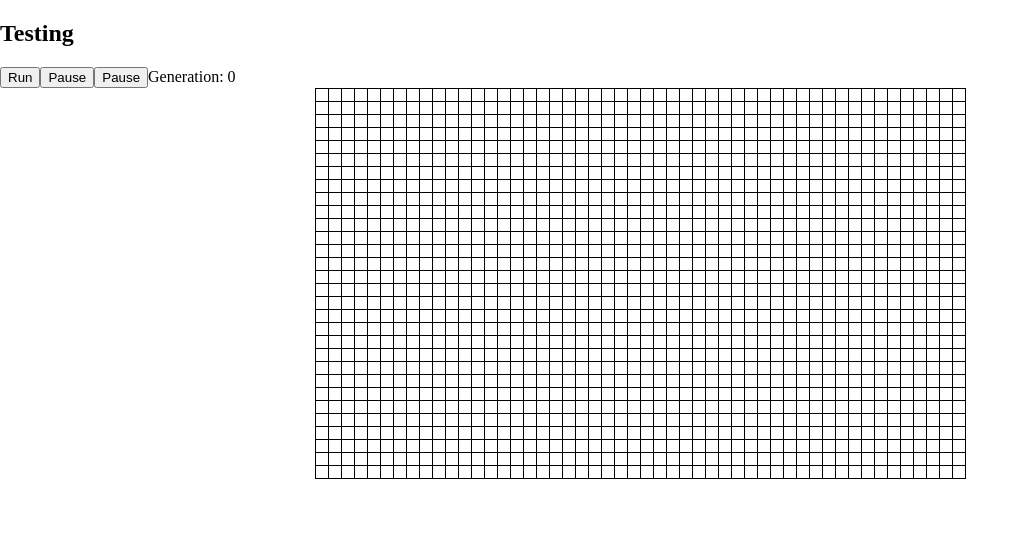
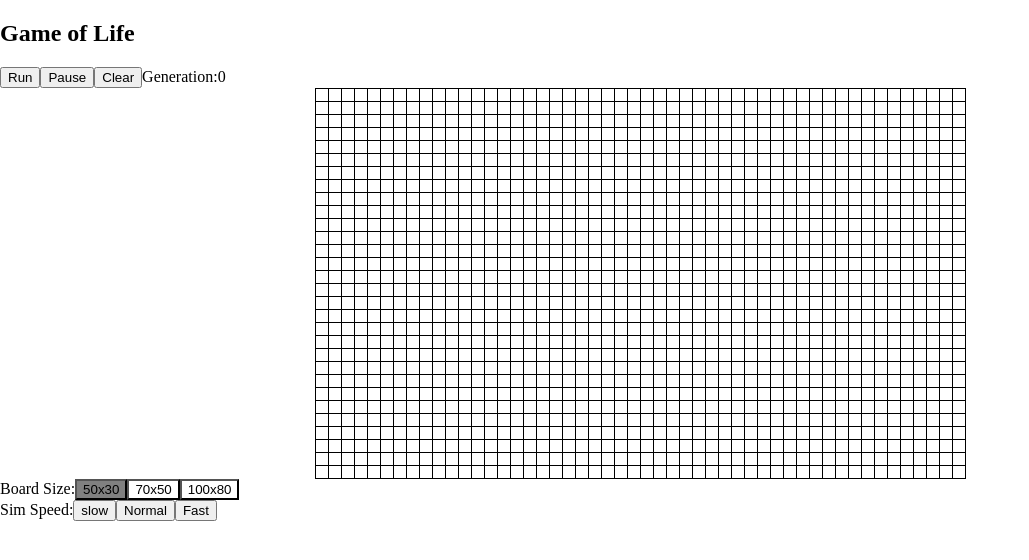
Before and after one commit to thisiswhale/Game-of-Life, a React app: page / in a window 1280 px wide. Shown: the top 560 px of the page, without its empty margins (0-1029 px from the left). Built offline with nearby package versions, Linux system fonts and the light colour scheme.

Commit message:
Render grid size based by button selection

```diff
--- a/public/app.bundle.css
+++ b/public/app.bundle.css
@@ -17,3 +17,9 @@ html, body {
 .container td {
   width: 10px;
   height: 10px; }
+
+.container .btm-nav-bar .btm-nav-btn.neutral-btn {
+  background-color: white; }
+
+.container .btm-nav-bar .btm-nav-btn.selected-size-btn {
+  background-color: gray; }
--- a/src/components/Container.js
+++ b/src/components/Container.js
@@ -1,7 +1,7 @@
 import React from "react";
 
 const Title = () => (
-  <h2 className='title'>Testing</h2>
+  <h2 className='title'>Game of Life</h2>
 );
 
 const Container = props => (
--- a/src/components/Main.js
+++ b/src/components/Main.js
@@ -6,41 +6,69 @@ export default class Main extends Component {
   constructor() {
     super();
     this.state = {
-      gridSize: [[50,30], [7,5], [10,8]],
-      currentSize: [],
+      gridSize: [
+        [
+          50, 30
+        ],
+        [
+          70, 50
+        ],
+        [
+          100, 80
+        ]
+      ],
+      selectedSize: [],
       counter: 0,
       runGame: false,
       pauseGame: false,
-      simulationSpeed: [10,20,30]
+      simulationSpeed: [10, 20, 30]
     }
 
   }
-  componentDidMount(){
-    this.setState({currentSize: this.state.gridSize[0]})
+  componentDidMount() {
+    this.setState({selectedSize: this.state.gridSize[0]})
+  }
+
+  setSelectedSize(gridSize) {
+    this.setState({ selectedSize: gridSize })
   }
 
   render() {
-    return (
-      <div>
-        <div className='control-time-bar'>
-            <button
-              className='control-time-btn'>Run</button>
-            <button
-              className='control-time-btn'
-            >Pause</button>
-            <button
-              className='control-time-btn'
-            >Pause</button>
-            <span
-              className='generation'
-            >Generation: </span>
-            <span
-              className='generation-counter'
-            >{this.state.counter}</span>
+    return (<div>
+      <div className='top-nav-bar'>
+        <button className='top-nav-btn'>Run</button>
+        <button className='top-nav-btn'>Pause</button>
+        <button className='top-nav-btn'>Clear</button>
+        <span className='generation'>Generation:
+        </span>
+        <span className='generation-counter'>{this.state.counter}</span>
+      </div>
+      <GridGame size={this.state.selectedSize}/>
+      <div className='btm-nav-bar'>
+        <div className='panel board-size-panel'>
+          <span className='board-size'>Board Size:
+          </span>
+          <button
+            className={`btm-nav-btn ${this.state.selectedSize === this.state.gridSize[0]? 'selected-size-btn' : 'neutral-btn' }`}
+            onClick= {() => this.setSelectedSize(this.state.gridSize[0])}
+            >50x30</button>
+          <button
+            className={`btm-nav-btn ${this.state.selectedSize === this.state.gridSize[1]? 'selected-size-btn' : 'neutral-btn' }`}
+            onClick={() => this.setSelectedSize(this.state.gridSize[1])}
+            >70x50</button>
+          <button
+            className={`btm-nav-btn ${this.state.selectedSize === this.state.gridSize[2]? 'selected-size-btn' : 'neutral-btn' }`}
+            onClick={() => this.setSelectedSize(this.state.gridSize[2])}
+            >100x80</button>
         </div>
-        <GridGame size={this.state.currentSize}/>
-
+        <div className='panel simulation-panel'>
+          <span className='board-size'>Sim Speed:
+          </span>
+          <button className='btm-nav-btn'>slow</button>
+          <button className='btm-nav-btn'>Normal</button>
+          <button className='btm-nav-btn'>Fast</button>
+        </div>
       </div>
-    );
+    </div>);
   }
 }
--- a/src/style.scss
+++ b/src/style.scss
@@ -1,6 +1,9 @@
 $blank-cell: white;
 $new-cell-color: orange;
 $mature-cell-color: red;
+$neutral-btn-color: white;
+$selected-btn-color: gray;
+
 html,body {
   margin: 0;
 
@@ -30,4 +33,13 @@ html,body {
     height: 10px;
   }
 
+  .btm-nav-bar {
+    .btm-nav-btn.neutral-btn{
+      background-color: $neutral-btn-color;
+    }
+    .btm-nav-btn.selected-size-btn{
+      background-color: $selected-btn-color;
+    }
+  }
+
 }
```
Also changed, not shown: public/bundle.js.
